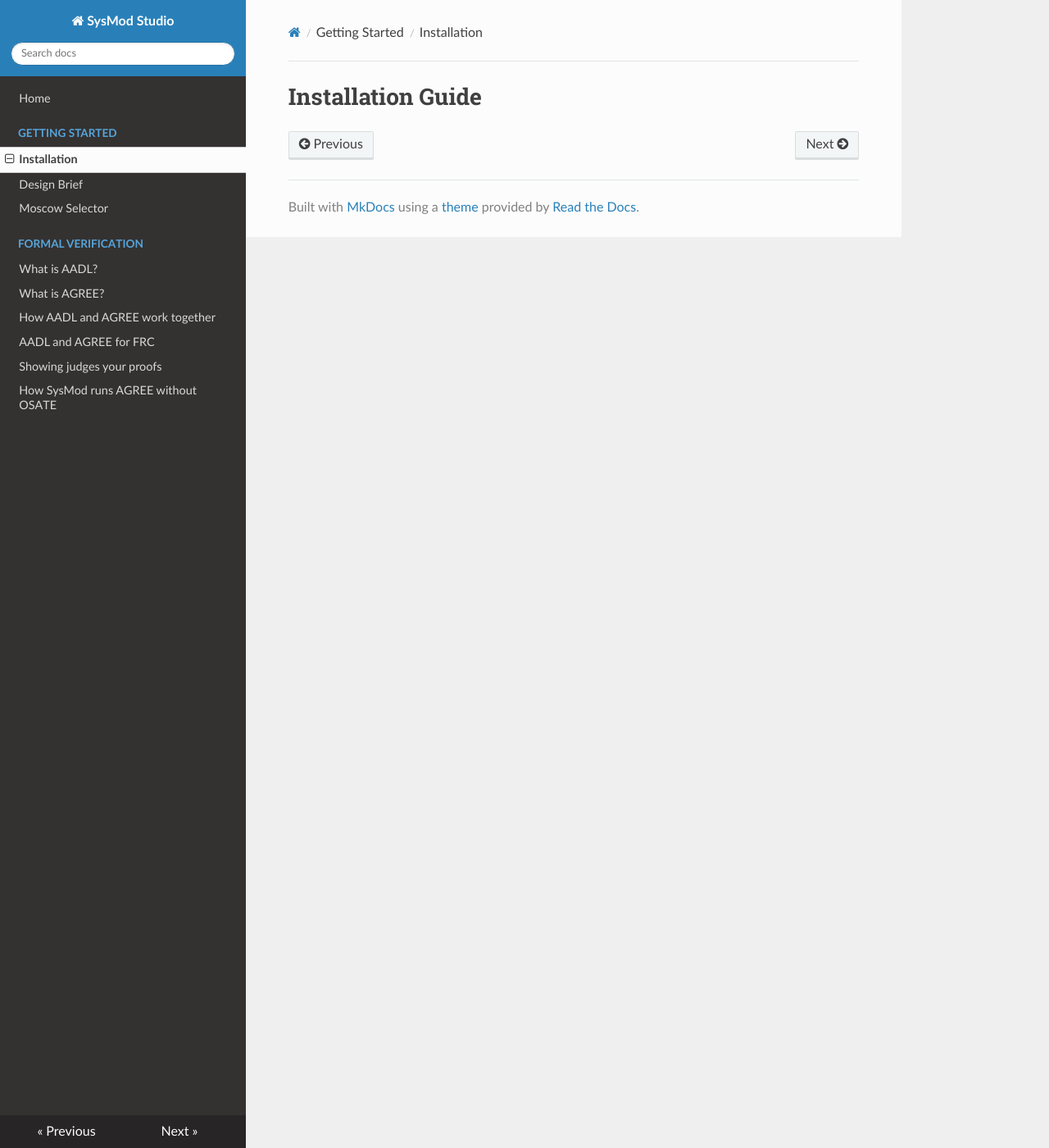
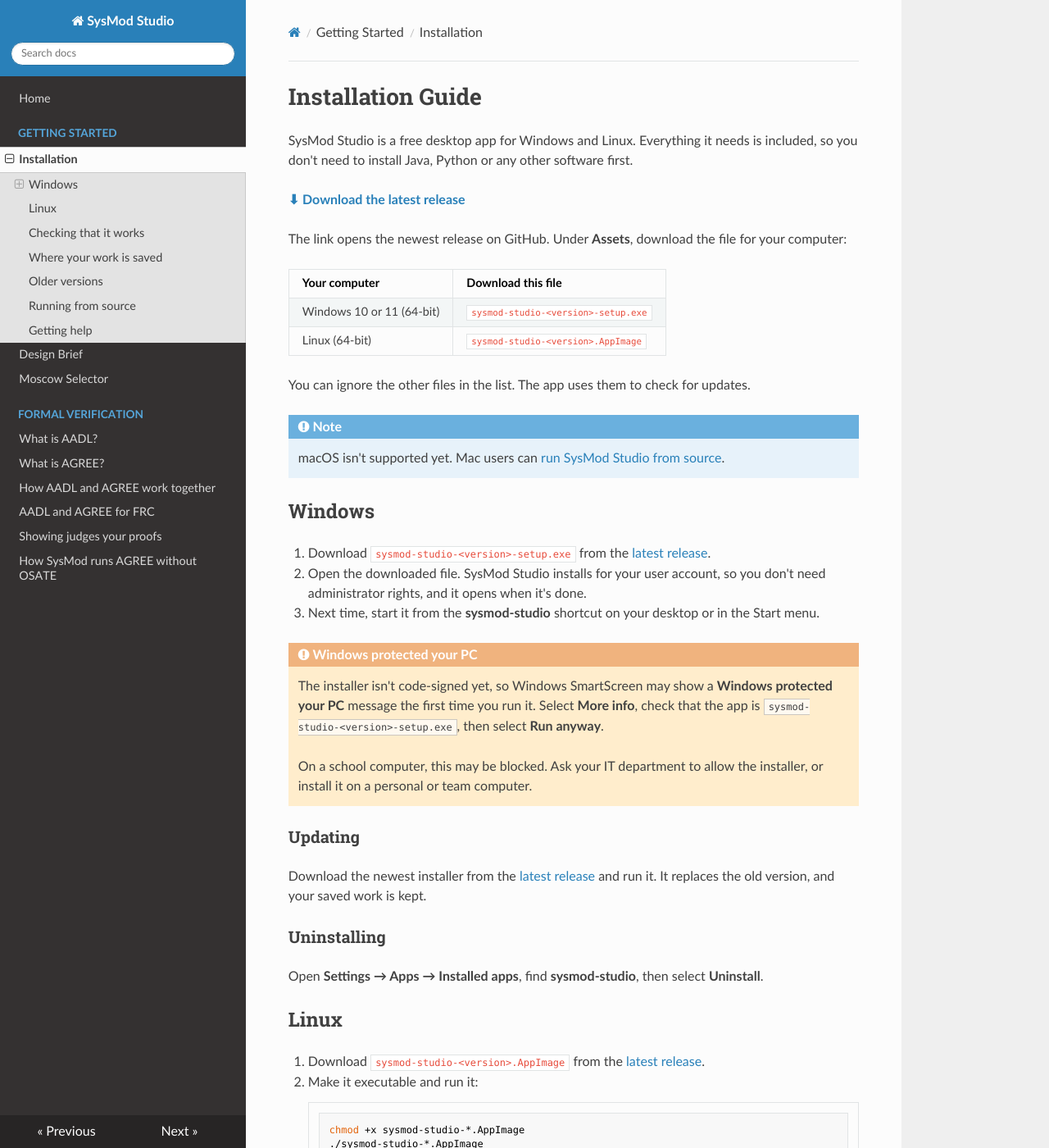
Before and after one commit to Suave101/SysMod, an MkDocs documentation site: the page built from docs/getting-started/installation.md, in a window 1280 px wide and 1400 px high. Shown: the whole window at 82% size. Built offline with MkDocs 1.6.1, drawn with Linux system fonts in a browser that asks for light colours; nearby versions of some CDN libraries; some of the changed text lies outside the part shown.

Commit message:
Add installation guide

````diff
--- a/docs/getting-started/installation.md
+++ b/docs/getting-started/installation.md
@@ -1 +1,96 @@
 # Installation Guide
+
+SysMod Studio is a free desktop app for Windows and Linux. Everything it needs is included, so you don't need to install Java, Python or any other software first.
+
+**[⬇ Download the latest release](https://github.com/Suave101/SysMod/releases/latest)**
+
+The link opens the newest release on GitHub. Under **Assets**, download the file for your computer:
+
+| Your computer | Download this file |
+|---|---|
+| Windows 10 or 11 (64-bit) | `sysmod-studio-<version>-setup.exe` |
+| Linux (64-bit) | `sysmod-studio-<version>.AppImage` |
+
+You can ignore the other files in the list. The app uses them to check for updates.
+
+!!! note
+    macOS isn't supported yet. Mac users can [run SysMod Studio from source](#running-from-source).
+
+## Windows
+
+1. Download `sysmod-studio-<version>-setup.exe` from the [latest release](https://github.com/Suave101/SysMod/releases/latest).
+2. Open the downloaded file. SysMod Studio installs for your user account, so you don't need administrator rights, and it opens when it's done.
+3. Next time, start it from the **sysmod-studio** shortcut on your desktop or in the Start menu.
+
+!!! warning "Windows protected your PC"
+    The installer isn't code-signed yet, so Windows SmartScreen may show a **Windows protected your PC** message the first time you run it. Select **More info**, check that the app is `sysmod-studio-<version>-setup.exe`, then select **Run anyway**.
+
+    On a school computer, this may be blocked. Ask your IT department to allow the installer, or install it on a personal or team computer.
+
+### Updating
+
+Download the newest installer from the [latest release](https://github.com/Suave101/SysMod/releases/latest) and run it. It replaces the old version, and your saved work is kept.
+
+### Uninstalling
+
+Open **Settings → Apps → Installed apps**, find **sysmod-studio**, then select **Uninstall**.
+
+## Linux
+
+1. Download `sysmod-studio-<version>.AppImage` from the [latest release](https://github.com/Suave101/SysMod/releases/latest).
+2. Make it executable and run it:
+
+    ```bash
+    chmod +x sysmod-studio-*.AppImage
+    ./sysmod-studio-*.AppImage
+    ```
+
+If nothing happens, or you see an error about FUSE, install the FUSE 2 library. On Ubuntu 22.04 and newer:
+
+```bash
+sudo apt install libfuse2
+```
+
+On Ubuntu 24.04, use `libfuse2t64` instead of `libfuse2`.
+
+To update, download the newest AppImage and delete the old one.
+
+## Checking that it works
+
+1. Open SysMod Studio. It starts on the **Design Brief** page.
+2. Go to the **Architecture** page and add a 12V battery, a 120A main breaker, a PDH and a motor controller from the component palette. Wire them together.
+3. In the panel at the bottom, open **Proofs** and select **Prove contracts**.
+
+If the proofs run and show **Proved**, everything is installed correctly, including the bundled proof engine. To learn what the proofs mean, see [AADL and AGREE for FRC](../verification/aadl-agree-for-frc.md).
+
+## Where your work is saved
+
+SysMod Studio saves your Design Brief, MoSCoW and decision matrix work on your computer:
+
+| System | Folder |
+|---|---|
+| Windows | `%APPDATA%\sysmod-studio` |
+| Linux | `~/.config/sysmod-studio` |
+
+To move your work to another computer, copy `workspace-data.json` from that folder into the same folder on the other computer.
+
+## Older versions
+
+Every version is listed on the [releases page](https://github.com/Suave101/SysMod/releases). Versions marked **Pre-release** are early test builds and may have bugs.
+
+## Running from source
+
+This is for developers, and for Mac users until there is a macOS release. You need [Node.js](https://nodejs.org) 24 and [Git](https://git-scm.com).
+
+```bash
+git clone https://github.com/Suave101/SysMod.git
+cd SysMod/sysmod-studio
+npm ci
+npm run dev
+```
+
+The app opens in development mode. To run proofs from source, you also need to build the proof engine. That needs JDK 11, and is explained in [AADL and AGREE for FRC](../verification/aadl-agree-for-frc.md#running-from-source).
+
+## Getting help
+
+If something doesn't work, check the [existing issues](https://github.com/Suave101/SysMod/issues) or open a new one. Say which version you installed, your operating system and what happened. Please don't include personal information, such as your name, school or contact details. Issues are public.
````
